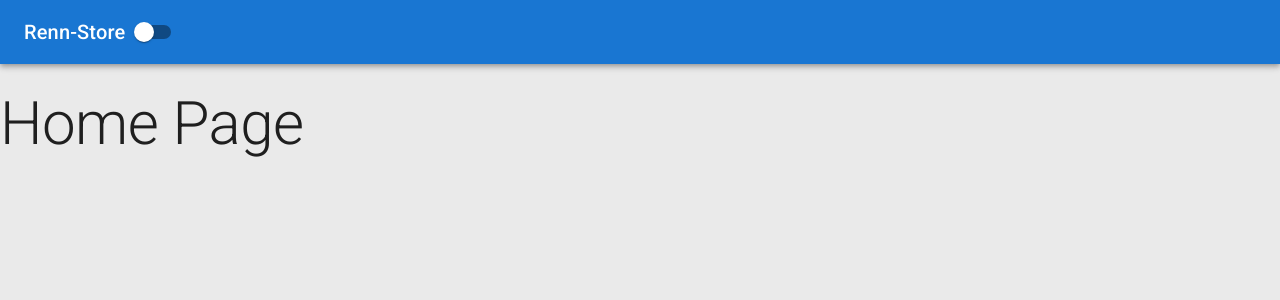
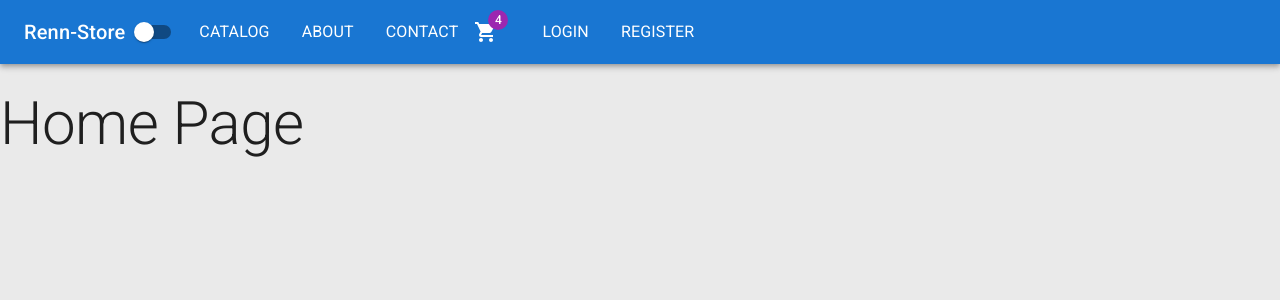
Before and after one commit to rennjay/RennStore, a React (Vite) app in the folder client/: page / in a window 1280 px wide. Shown: the top 300 px of the page. Built offline with nearby package versions, Linux system fonts and the light colour scheme.

Commit message:
Add navlinks

```diff
--- a/client/src/app/layout/Header.tsx
+++ b/client/src/app/layout/Header.tsx
@@ -1,19 +1,83 @@
-import { AppBar, Switch, Toolbar, Typography } from "@mui/material";
+import { ShoppingCart } from "@mui/icons-material";
+import {
+  AppBar,
+  Badge,
+  IconButton,
+  List,
+  ListItem,
+  Switch,
+  Toolbar,
+  Typography,
+} from "@mui/material";
+import { NavLink } from "react-router-dom";
 
 interface Props {
   isDarkMode: boolean;
   handleThemeChange: (isDarkMode: boolean) => void;
 }
 
+const midLinks = [
+  { title: "Catalog", path: "catalog" },
+  { title: "About", path: "about" },
+  { title: "Contact", path: "contact" },
+];
+
+const rightLinks = [
+  { title: "Login", path: "login" },
+  { title: "Register", path: "register" },
+];
+
 export default function Header({ handleThemeChange, isDarkMode }: Props) {
   return (
     <AppBar position="static" sx={{ mb: 3 }}>
       <Toolbar>
-        <Typography variant="h6">Renn-Store</Typography>
+        <Typography
+          variant="h6"
+          component={NavLink}
+          to="/"
+          sx={{ color: "inherit", textDecoration: "none" }}
+        >
+          Renn-Store
+        </Typography>
         <Switch
           checked={isDarkMode}
           onChange={() => handleThemeChange(!isDarkMode)}
         />
+        <List sx={{ display: "flex" }}>
+          {midLinks.map(({ title, path }) => {
+            return (
+              <ListItem
+                component={NavLink}
+                to={path}
+                key={path}
+                sx={{ color: "inherit", typography: "subtitle1" }}
+              >
+                {title.toUpperCase()}
+              </ListItem>
+            );
+          })}
+        </List>
+
+        <IconButton size="large" edge="start" color="inherit" sx={{ mr: 2 }}>
+          <Badge badgeContent="4" color="secondary">
+            <ShoppingCart />
+          </Badge>
+        </IconButton>
+
+        <List sx={{ display: "flex" }}>
+          {rightLinks.map(({ title, path }) => {
+            return (
+              <ListItem
+                component={NavLink}
+                to={path}
+                key={path}
+                sx={{ color: "inherit", typography: "subtitle1" }}
+              >
+                {title.toUpperCase()}
+              </ListItem>
+            );
+          })}
+        </List>
       </Toolbar>
     </AppBar>
   );
```
